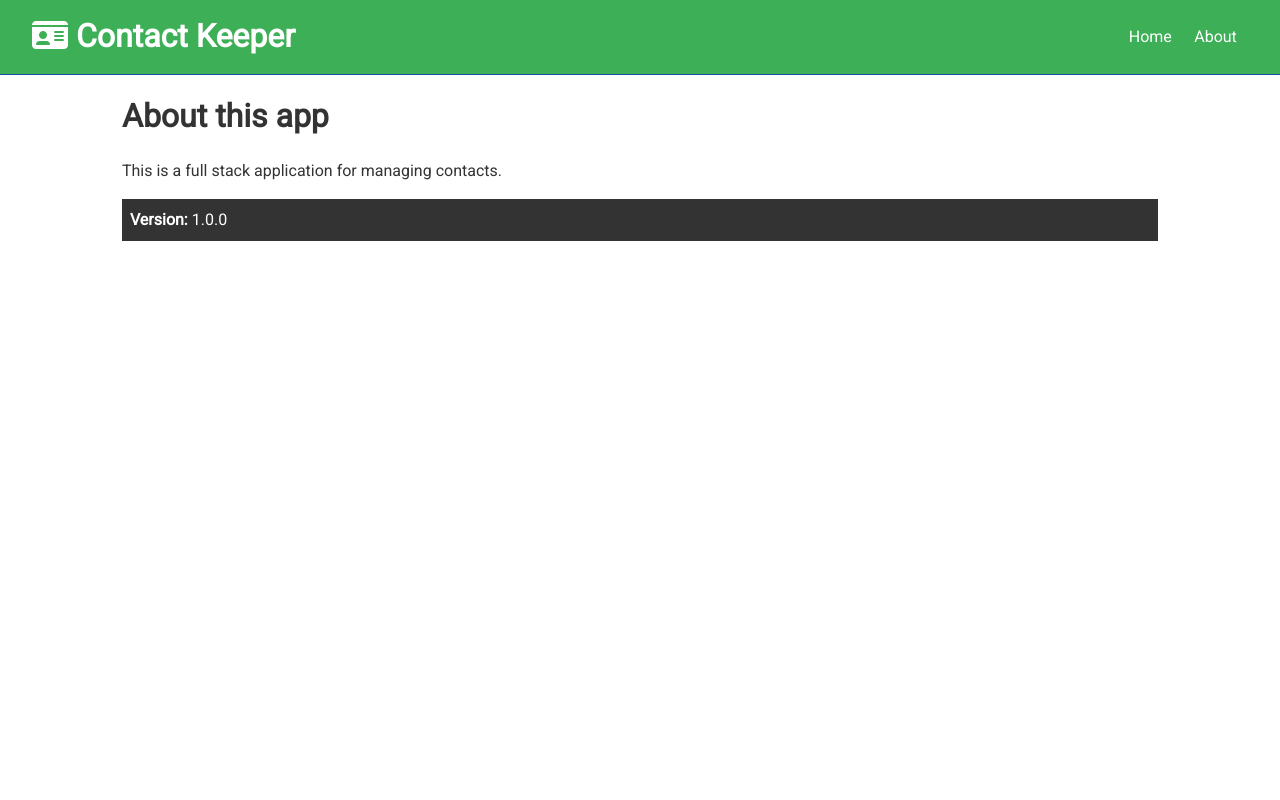
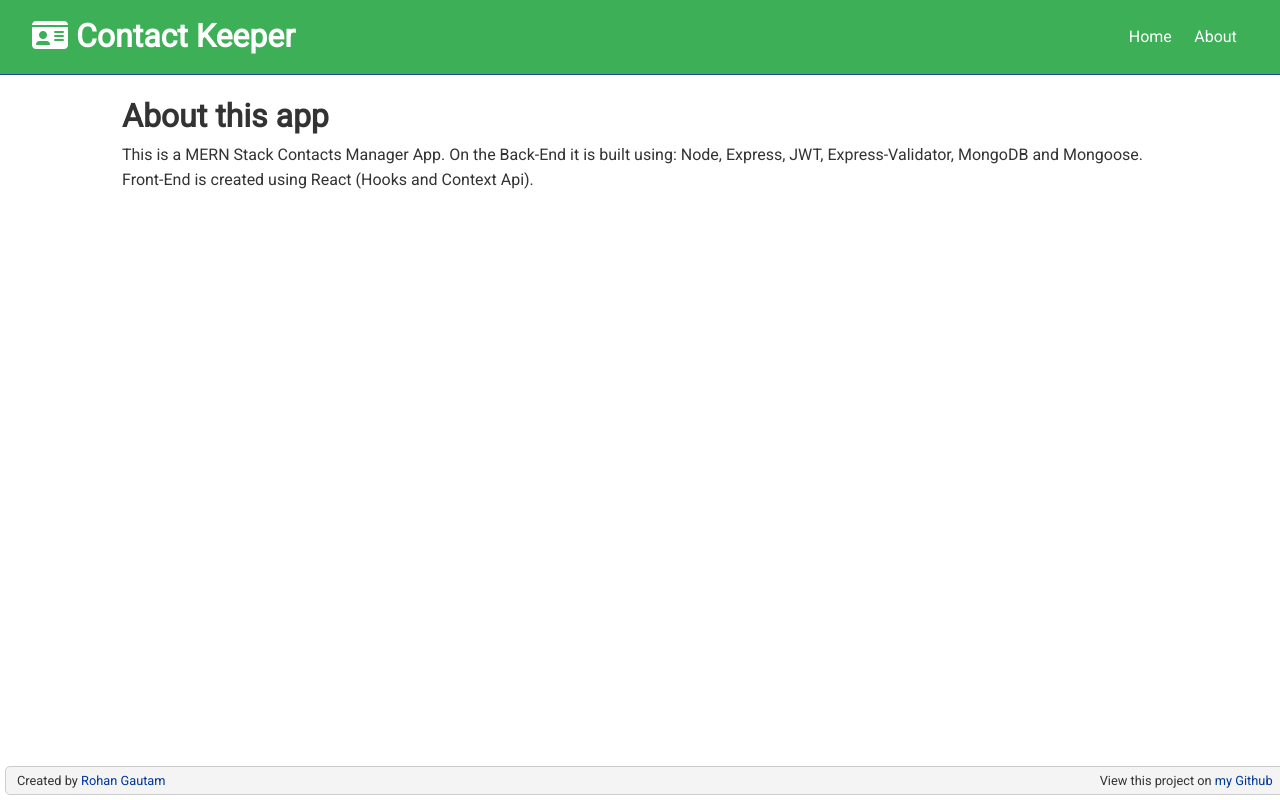
Before and after one commit to RohanRajGautam/contact-keeper, a React (Create React App) app in the folder client/: page /about in a window 1280 px wide. Built offline with nearby package versions, Linux system fonts and the light colour scheme.

Commit message:
updated about section and added delete contact from ui functionality

```diff
--- a/client/src/App.css
+++ b/client/src/App.css
@@ -1,4 +1,4 @@
-@import url('https://fonts.googleapis.com/css?family=Roboto');
+@import url("https://fonts.googleapis.com/css?family=Roboto");
 
 /* Global Styles */
 :root {
@@ -16,7 +16,7 @@
 }
 
 body {
-  font-family: 'Roboto', sans-serif;
+  font-family: "Roboto", sans-serif;
   font-size: 1rem;
   line-height: 1.6;
   background-color: #fff;
@@ -304,10 +304,10 @@ input {
   color: #888;
 }
 
-input[type='text'],
-input[type='email'],
-input[type='password'],
-input[type='date'],
+input[type="text"],
+input[type="email"],
+input[type="password"],
+input[type="date"],
 select,
 textarea {
   display: block;
@@ -317,7 +317,7 @@ textarea {
   border: 1px solid #ccc;
 }
 
-input[type='submit'],
+input[type="submit"],
 button {
   font: inherit;
 }
@@ -440,3 +440,12 @@ table th {
     justify-content: center;
   }
 }
+
+.rrg {
+  display: flex;
+  justify-content: space-between;
+  position: fixed;
+  bottom: 0;
+  left: 0;
+  width: 100%;
+}
--- a/client/src/components/contacts/ContactItem.js
+++ b/client/src/components/contacts/ContactItem.js
@@ -1,8 +1,17 @@
-import React from "react";
+import React, { useContext } from "react";
 import PropTypes from "prop-types";
+import ContactContext from "../../context/contact/contactContext";
 
 const ContactItem = ({ contact }) => {
+  const contactContext = useContext(ContactContext);
+  const { deleteContact } = contactContext;
+
   const { id, name, email, phone, type } = contact;
+
+  const onDelete = () => {
+    deleteContact(id);
+  };
+
   return (
     <div className='card bg-light'>
       <h3 className='text-primary text-left'>
@@ -30,7 +39,9 @@ const ContactItem = ({ contact }) => {
       </ul>
       <p>
         <button className='btn btn-dark btn-sm '>Edit</button>
-        <button className='btn btn-danger btn-sm'>Delete</button>
+        <button className='btn btn-danger btn-sm' onClick={onDelete}>
+          Delete
+        </button>
       </p>
     </div>
   );
--- a/client/src/components/pages/About.js
+++ b/client/src/components/pages/About.js
@@ -1,16 +1,39 @@
-import React from "react";
+import React, { Fragment } from "react";
 
 const About = () => {
   return (
-    <div>
-      <h1>About this app</h1>
-      <p className='my-1'>
-        This is a full stack application for managing contacts.
-      </p>
-      <p className='bg-dark p'>
-        <strong>Version: </strong>1.0.0
-      </p>
-    </div>
+    <Fragment>
+      <div>
+        <h1>About this app</h1>
+        <p>
+          This is a MERN Stack Contacts Manager App. On the Back-End it is built
+          using: Node, Express, JWT, Express-Validator, MongoDB and Mongoose.
+          Front-End is created using React (Hooks and Context Api).
+        </p>
+        <div className='badge bg-light rrg'>
+          <p className='text-left'>
+            Created by{" "}
+            <a
+              href='https://www.rohangautam.com.np'
+              target='_blank'
+              rel='noopener noreferrer'
+            >
+              Rohan Gautam
+            </a>
+          </p>
+          <p className='text-right'>
+            View this project on{" "}
+            <a
+              href='https://github.com/RohanRajGautam/contact-keeper'
+              target='_blank'
+              rel='noopener noreferrer'
+            >
+              my Github
+            </a>
+          </p>
+        </div>
+      </div>
+    </Fragment>
   );
 };
 
--- a/client/src/context/contact/ContactState.js
+++ b/client/src/context/contact/ContactState.js
@@ -48,6 +48,9 @@ const ContactState = (props) => {
   };
 
   // Delete Contact
+  const deleteContact = (id) => {
+    dispatch({ type: DELETE_CONTACT, payload: id });
+  };
 
   // Set Current Contact
 
@@ -60,7 +63,9 @@ const ContactState = (props) => {
   // Clear Filter
 
   return (
-    <contactContext.Provider value={{ contacts: state.contacts, addContact }}>
+    <contactContext.Provider
+      value={{ contacts: state.contacts, addContact, deleteContact }}
+    >
       {props.children}
     </contactContext.Provider>
   );
--- a/client/src/context/contact/contactReducer.js
+++ b/client/src/context/contact/contactReducer.js
@@ -16,6 +16,14 @@ export default (state, action) => {
         contacts: [...state.contacts, action.payload],
       };
 
+    case DELETE_CONTACT:
+      return {
+        ...state,
+        contacts: state.contacts.filter(
+          (contact) => contact.id !== action.payload
+        ),
+      };
+
     default:
       return state;
   }
```
Also changed, not shown: 2 other files (tests, documents, lock files or other folders).
